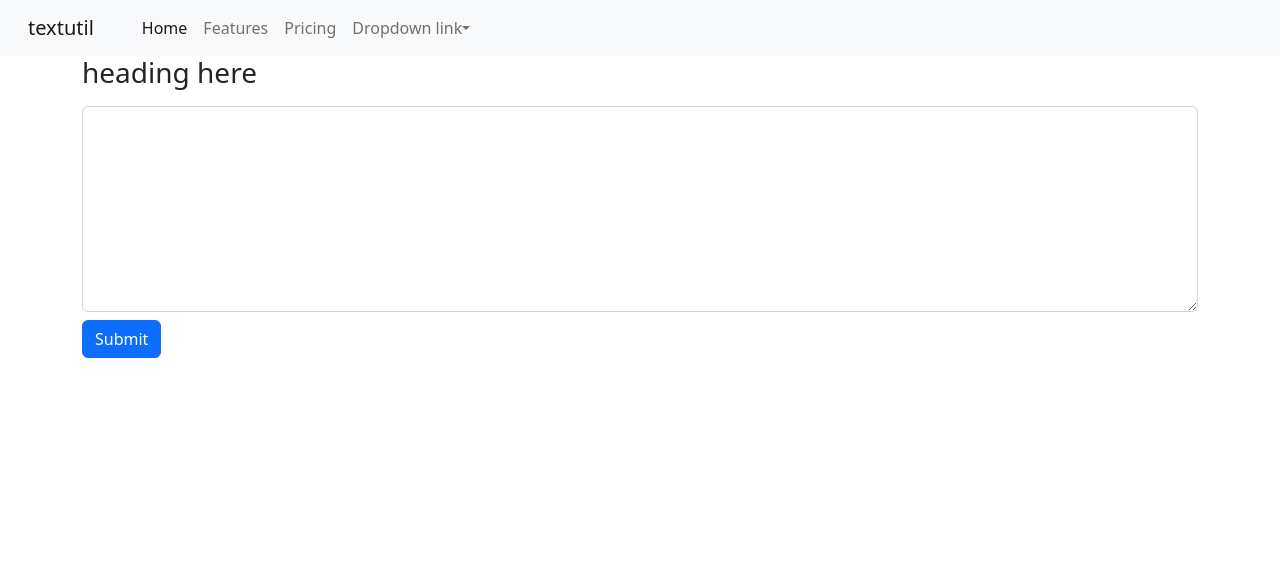
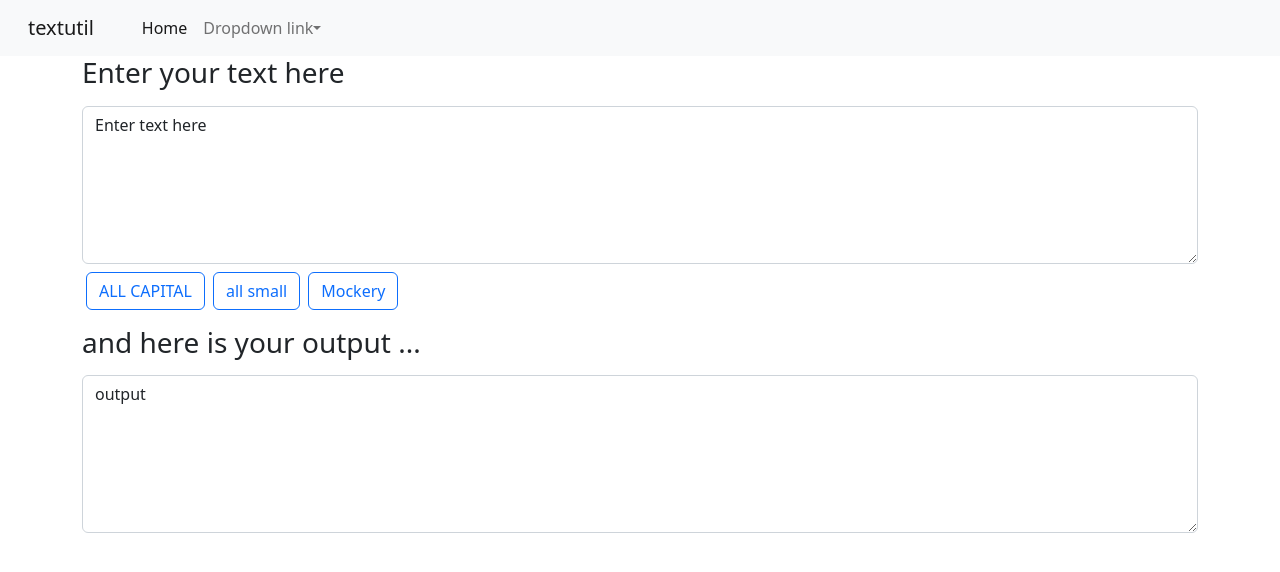
Before and after one commit to suyashsethia/textutil, a React (Create React App) app: page / in a window 1280 px wide. Shown: the top 572 px of the page. Built offline with nearby package versions, Linux system fonts and the light colour scheme.

Commit message:
added 3 buttons

```diff
--- a/src/App.js
+++ b/src/App.js
@@ -5,7 +5,7 @@ function App() {
     <>
       <Navbar title="textutil"/>
       <div className="container" my-3>
-      <TextForm/>
+      <TextForm heading1="Enter your text here" heading2="and here is your output ..." button1="ALL CAPITAL" button2 = "all small"/>
       </div>
     </>
   );
--- a/src/components/Navbar.js
+++ b/src/components/Navbar.js
@@ -5,29 +5,29 @@ export default function Navbar(props) {
         <div>
             <nav className="navbar navbar-expand-lg bg-light">
                 <div className="container-fluid">
-                    <a className="navbar-brand" href="#">{props.title}</a>
+                    <a className="navbar-brand" href="/">{props.title}</a>
                     <button className="navbar-toggler" type="button" data-bs-toggle="collapse" data-bs-target="#navbarNavDropdown" aria-controls="navbarNavDropdown" aria-expanded="false" aria-label="Toggle navigation">
                         <span className="navbar-toggler-icon"></span>
                     </button>
                     <div className="collapse navbar-collapse" id="navbarNavDropdown">
                         <ul className="navbar-nav">
                             <li className="nav-item">
-                                <a className="nav-link active" aria-current="page" href="#">Home</a>
+                                <a className="nav-link active" aria-current="page" href="/">Home</a>
+                            </li>
+                            {/* <li className="nav-item">
+                                <a className="nav-link" href="/">Features</a>
                             </li>
                             <li className="nav-item">
-                                <a className="nav-link" href="#">Features</a>
-                            </li>
-                            <li className="nav-item">
-                                <a className="nav-link" href="#">Pricing</a>
-                            </li>
+                                <a className="nav-link" href="/">Pricing</a>
+                            </li> */}
                             <li className="nav-item dropdown">
-                                <a className="nav-link dropdown-toggle" href="#" role="button" data-bs-toggle="dropdown" aria-expanded="false">
+                                <a className="nav-link dropdown-toggle" href="/" role="button" data-bs-toggle="dropdown" aria-expanded="false">
                                     Dropdown link
                                 </a>
                                 <ul className="dropdown-menu">
-                                    <li><a className="dropdown-item" href="#">Action</a></li>
-                                    <li><a className="dropdown-item" href="#">Another action</a></li>
-                                    <li><a className="dropdown-item" href="#">Something else here</a></li>
+                                    <li><a className="dropdown-item" href="/">Action</a></li>
+                                    <li><a className="dropdown-item" href="/">Another action</a></li>
+                                    <li><a className="dropdown-item" href="/">Something else here</a></li>
                                 </ul>
                             </li>
                         </ul>
--- a/src/components/TextForm.js
+++ b/src/components/TextForm.js
@@ -1,33 +1,89 @@
-import React from 'react'
+import React, { useState } from 'react'
 
 export default function TextForm(props) {
+
+    const func_onchange = (event) => {
+        console.log("change huya re baba");
+        setText(event.target.value)
+
+    };
+    const Touppercase = () => {
+
+        console.log("i pressed btn 1 ")
+        let out_upper = text.toUpperCase();
+        setOutput(out_upper);
+    };
+    const Tolowercase = () => {
+
+        console.log("i pressed btn 2 ");
+
+        let out_lower = text.toLowerCase();
+        setOutput(out_lower);
+    };
+    const Tomockery = () => {
+        console.log("i pressed btn 3 ");
+        var out_mockery = "";
+        var k = 1;
+        var list = text.split(" ");
+        for (let index = 0; index < list.length; index++)
+        {
+            // const element = list[index];
+            for (let index2 = 0; index2 < list[index].length; index2++)
+            {
+                var j="";
+                // const element2 = list[index][index2];
+                if (k === 1) {
+                    j = list[index][index2].toUpperCase();
+                    k = 0;
+                    out_mockery+=j ;
+                }
+                else {
+                    j = list[index][index2].toLowerCase();
+                    k = 1;
+                    out_mockery+=j ;
+
+                }
+            }
+            out_mockery +=" ";
+        }
+        setOutput(out_mockery);
+
+    };
+    // const copyoutput = ()=>
+    // {
+
+    // };
+    const [text, setText] = useState('Enter text here');
+    const [output, setOutput] = useState('output');
+
     return (
         <div>
-            <form>
-                {/* {<h1>props.heading</h1>} */}
-                <div className="mb-2">
-                    <label for="input_box" className="form-label"><h3>{props.heading}</h3></label>
-                    <textarea className="form-control" id="input_box" aria-describedby="emailHelp" rows="8" />
-                    {/* <div id="emailHelp" className="form-text">We'll never share your email with anyone else.</div> */}
-                </div>
+            <div className="mb-2">
+                <label htmlFor="input_box" className="form-label"><h3>{props.heading1}</h3></label>
+                <textarea className="form-control" onChange={func_onchange} value={text} id="input_box" aria-describedby="emailHelp" rows="6" />
+            </div>
 
-                {/* <div className="mb-2">
-                    <label for="exampleInputPassword1" className="form-label">Password</label>
-                    <input type="password" className="form-control" id="exampleInputPassword1" />
-                </div>
-                <div className="mb-3 form-check">
-                    <input type="checkbox" className="form-check-input" id="exampleCheck1" />
-                    <label className="form-check-label" for="exampleCheck1">Check me out</label>
-                </div> */}
-                <button type="submit" className="btn btn-primary">Submit</button>
-            </form>
+
+            <button type="submit" onClick={Touppercase} className="btn btn-outline-primary mx-1 ">{props.button1}</button>
+            {/* {console.log(text)} */}
+
+            <button type="submit" onClick={Tolowercase} className="btn btn-outline-primary mx-1  ">{props.button2}</button>
+
+            <button type="submit" onClick={Tomockery} className="btn btn-outline-primary mx-1 ">Mockery</button>
+            <div className="mb-2 mt-3" >
+                <label htmlFor="output_box" className="form-label"><h3>{props.heading2}</h3></label>
+                <textarea className="form-control" id="output_box" value={output} aria-describedby="emailHelp" rows="6" />
+            </div>
+            {/* <button type='submit' onClick={copyoutput} className="btn btn-secondary  ">Copy</button>
+            <button type="button" class="btn-clipboard mt-0 me-0" aria-label="Copy to clipboard" data-bs-original-title="Copy to clipboard" title="" aria-describedby="tooltip586196">
+            <svg class="bi" role="img" aria-label="Copy"><use xlink:href="#clipboard"></use></svg>
+          </button> */}
         </div>
     )
 }
-// TextForm.propTypes = {
-//     heading: propTypes.string
-// };
-
-TextForm.defaultProps ={
-heading : "heading here"
+TextForm.defaultProps = {
+    heading1: "heading1 here",
+    heading2: "heading2 here ",
+    button1: "btn1",
+    button2: "btn2"
 };
```
